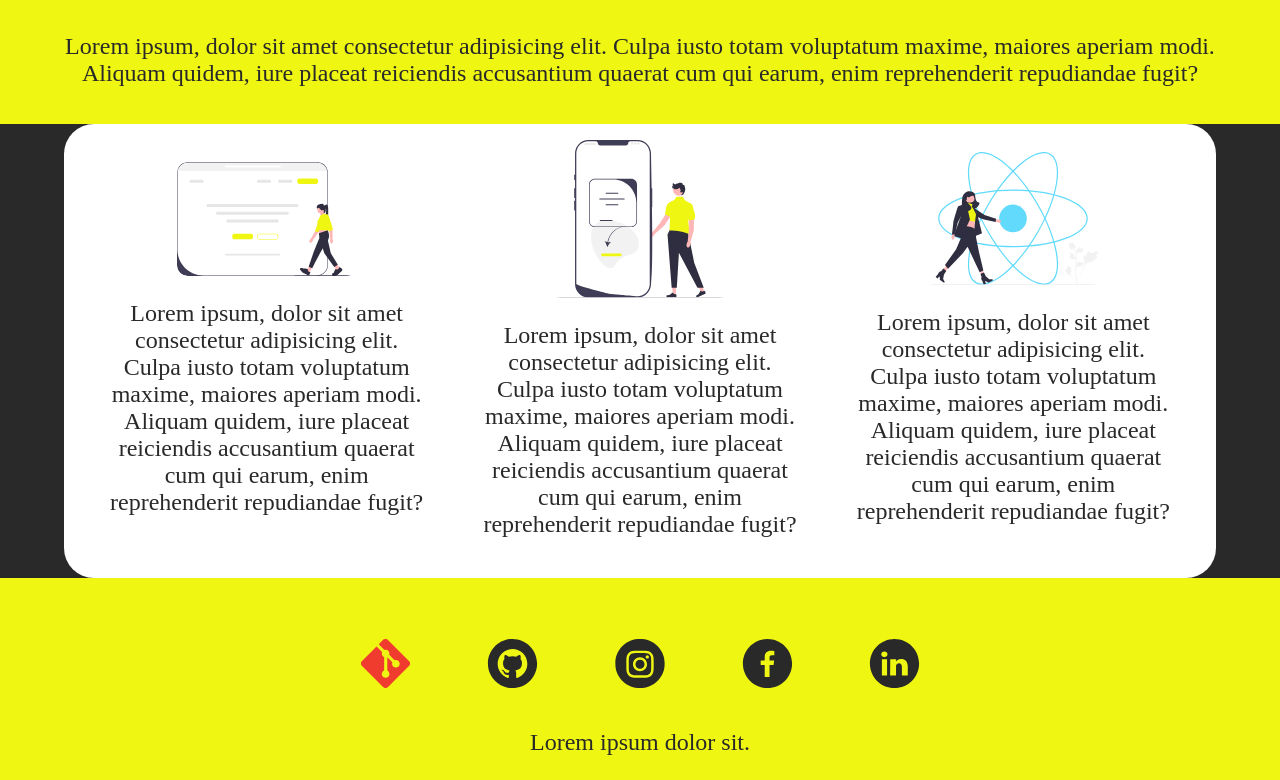
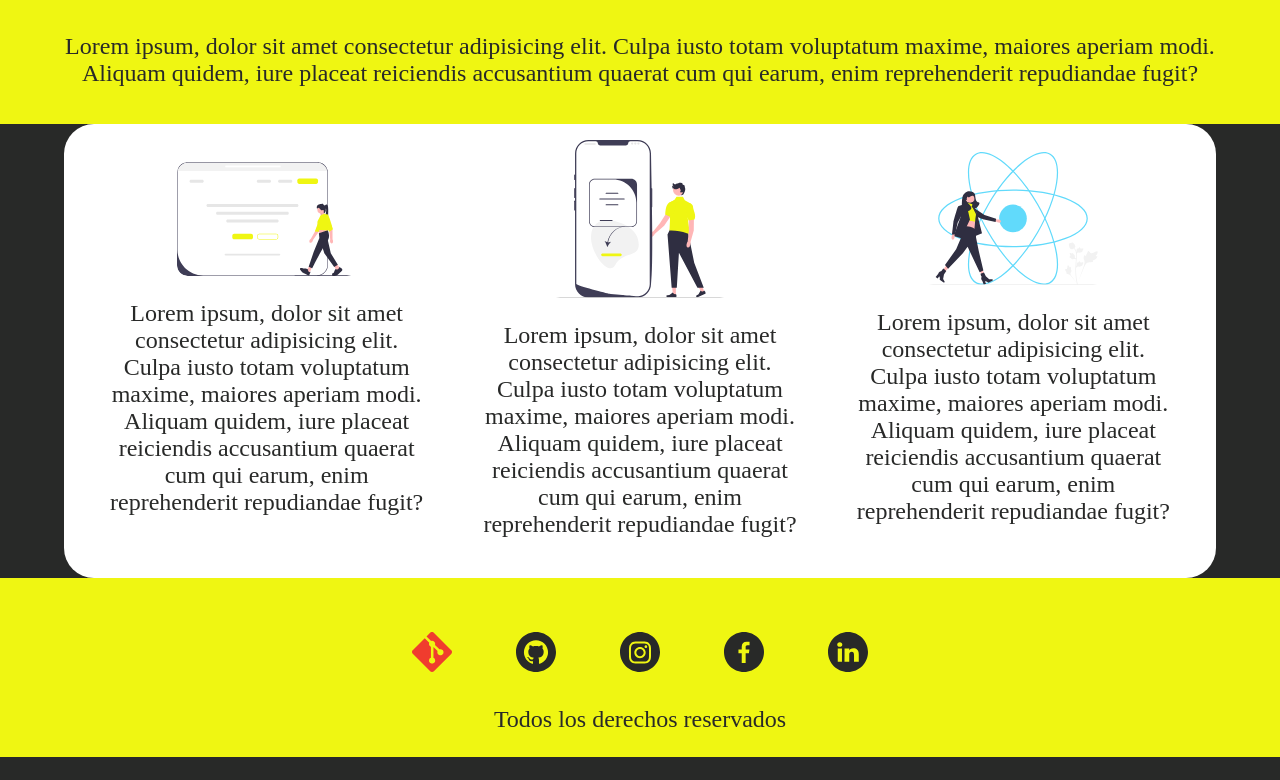
Before and after one commit to NahuelTello/MyPortofolio, a website: page index.html in a window 1280 px wide. Shown: the part 1413-2193 px from the top of the page. After the commit the page ends 2170 px from the top, so only its background shows below. Drawn offline with Linux system fonts and the light colour scheme; a web font is replaced by a local one.

Commit message:
Cambios en general

```diff
--- a/index.html
+++ b/index.html
@@ -4,9 +4,10 @@
     <meta charset="UTF-8">
     <meta http-equiv="X-UA-Compatible" content="IE=edge">
     <meta name="viewport" content="width=device-width, initial-scale=1.0">
+    <link rel="shortcut icon" href="./assets/img/logo3.svg" type="image/x-icon" alt="logoMateros">
     <!-- ESTILO PROPIO -->
     <link rel="stylesheet" href="./css/styles.css">
-    <title>Inicio</title>
+    <title>Inicio 💻</title>
 </head>
 <body>
     <div class="contenedor">
@@ -83,7 +84,7 @@
             <a href="https://www.instagram.com/nahuel_telloo/"><img src="./assets/img/instagram.svg" alt="instagram"></a>
             <a href="https://www.facebook.com/NahuelTello1669 "><img src="./assets/img/facebook.svg" alt="facebook"></a>
             <a href="https://www.linkedin.com/in/matias-nahuel-tello-parra-189387161/"><img src="./assets/img/linkedin.svg" alt="linkedin"></a>
-            <p>Lorem ipsum dolor sit.</p>
+            <p>Todos los derechos reservados</p>
         </div>
     </footer>
 </body>
--- a/scss/styles.scss
+++ b/scss/styles.scss
@@ -173,7 +173,7 @@ header{
     text-align: center;
     img{
         margin: auto;
-        width: 10%;
+        width: 50px;
     }
     p{
         color: $MainColor;
@@ -236,6 +236,9 @@ header{
     .footer .redes p{
         font-size: 1.5rem;
     }
+    .footer img{
+        width: 100px;
+    }
         .contenedor {
             margin: auto;
             display: grid;
```
Also changed, not shown: css/styles.css.
